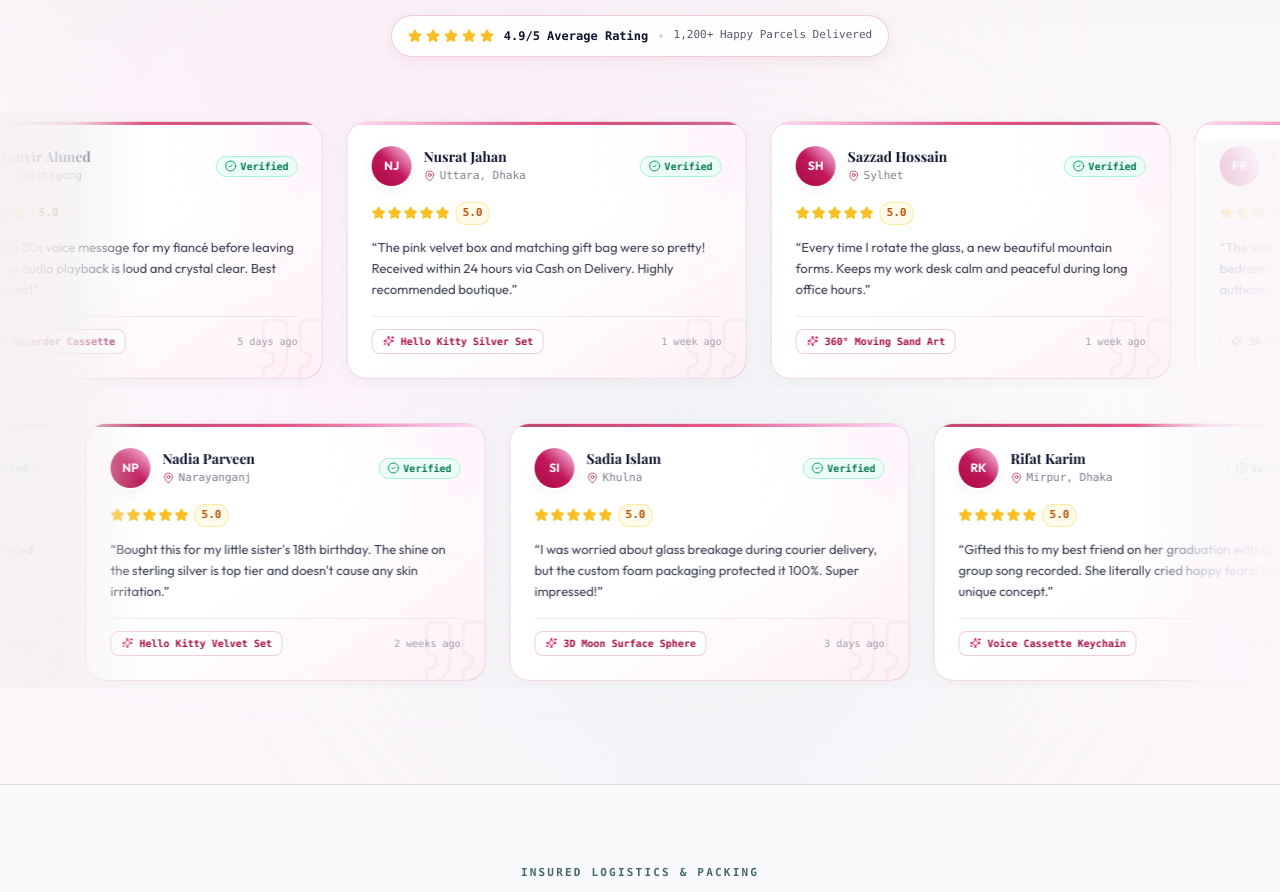
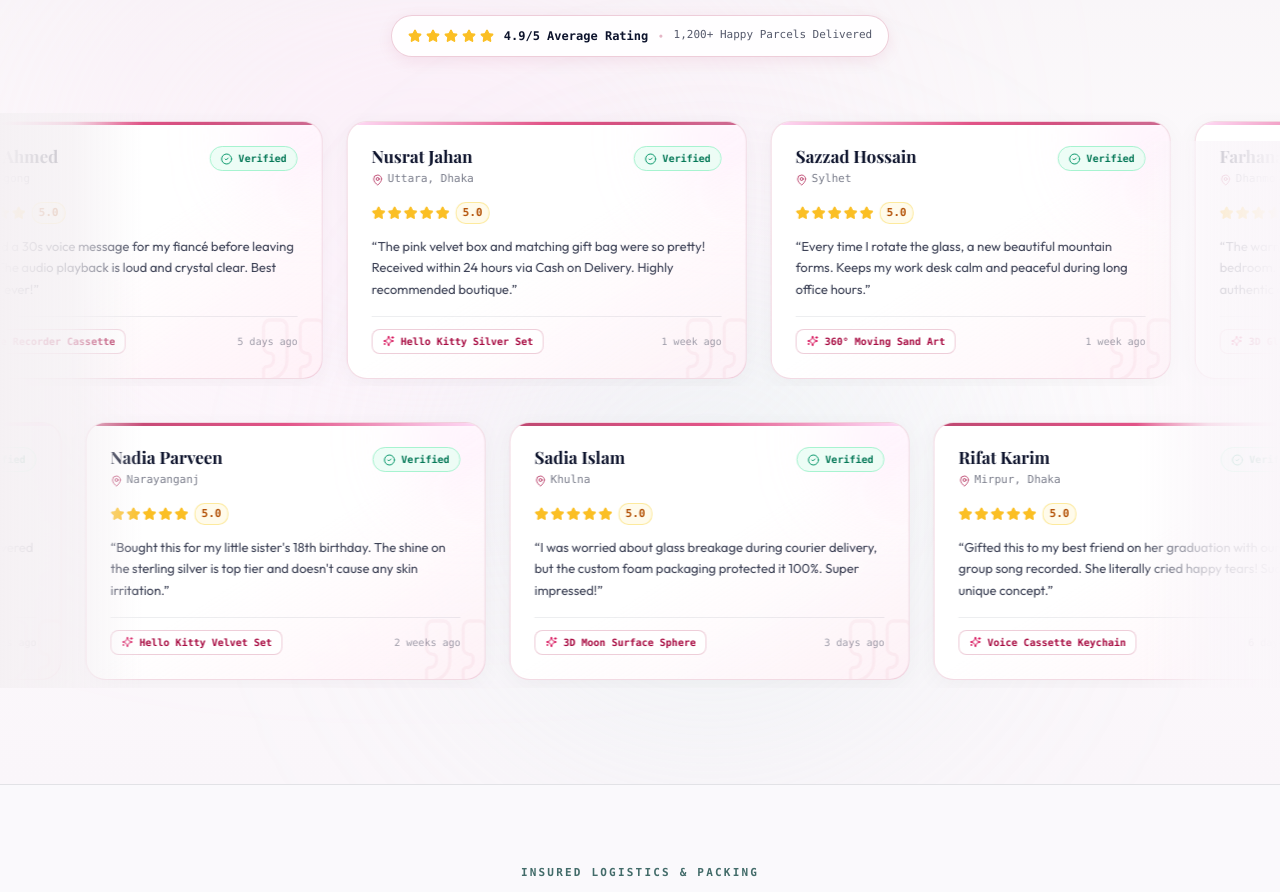
Before and after one commit to abunayem04/Zahra-s-World, a Next.js app: page / in a window 1280 px wide. Shown: the part 4480-5372 px from the top of the page. Built offline with nearby package versions, Linux system fonts and the light colour scheme; a web font is replaced by a local one.

Commit message:
refactor: remove avatar profile circle from review cards for a cleaner minimal look

```diff
--- a/src/components/reviews/ClientReviews.tsx
+++ b/src/components/reviews/ClientReviews.tsx
@@ -232,27 +232,20 @@
                 <div className="absolute -top-10 -right-10 w-28 h-28 rounded-full bg-[#FFD3F6]/35 blur-2xl pointer-events-none group-hover:scale-125 transition-transform duration-500" />
 
                 <div className="relative z-10">
-                  {/* Top Row: Customer Avatar, Name, Location & Verified Badge */}
-                  <div className="flex items-center justify-between gap-3 mb-4">
-                    <div className="flex items-center gap-3">
-                      {/* Monogram Gradient Avatar */}
-                      <div className="w-10 h-10 rounded-full bg-gradient-to-tr from-[#A80C42] via-[#C2185B] to-[#FFD3F6] text-white flex items-center justify-center font-bold text-xs shadow-sm ring-2 ring-white select-none shrink-0">
-                        {review.initials}
-                      </div>
-
+                  {/* Top Row: Customer Name, Location & Verified Badge */}
+                  <div className="flex items-start justify-between gap-3 mb-3.5">
                     <div>
-                        <h4 className="font-playfair font-bold text-sm text-noir group-hover:text-[#A80C42] transition-colors leading-tight">
+                      <h4 className="font-playfair font-bold text-base sm:text-[17px] text-noir group-hover:text-[#A80C42] transition-colors leading-tight">
                         {review.name}
                       </h4>
-                        <div className="flex items-center gap-1 text-[11px] font-mono text-noir/55 mt-0.5">
+                      <div className="flex items-center gap-1 text-[11px] font-mono text-noir/55 mt-1">
                         <MapPin className="w-3 h-3 text-[#A80C42]/70 shrink-0" />
                         <span>{review.location}</span>
                       </div>
                     </div>
-                    </div>
 
                     {/* Verified Buyer Pill */}
-                    <div className="inline-flex items-center gap-1 text-[10px] font-mono font-semibold text-emerald-700 bg-emerald-50 px-2 py-0.5 rounded-full border border-emerald-200 shrink-0">
+                    <div className="inline-flex items-center gap-1.5 text-[10px] font-mono font-semibold text-emerald-700 bg-emerald-50/90 px-2.5 py-1 rounded-full border border-emerald-200 shrink-0 shadow-2xs">
                       <CheckCircle2 className="w-3 h-3 text-emerald-600" />
                       <span>Verified</span>
                     </div>
@@ -319,27 +312,20 @@
                 <div className="absolute -top-10 -right-10 w-28 h-28 rounded-full bg-[#FFD3F6]/35 blur-2xl pointer-events-none group-hover:scale-125 transition-transform duration-500" />
 
                 <div className="relative z-10">
-                  {/* Top Row: Customer Avatar, Name, Location & Verified Badge */}
-                  <div className="flex items-center justify-between gap-3 mb-4">
-                    <div className="flex items-center gap-3">
-                      {/* Monogram Gradient Avatar */}
-                      <div className="w-10 h-10 rounded-full bg-gradient-to-tr from-[#A80C42] via-[#C2185B] to-[#FFD3F6] text-white flex items-center justify-center font-bold text-xs shadow-sm ring-2 ring-white select-none shrink-0">
-                        {review.initials}
-                      </div>
-
+                  {/* Top Row: Customer Name, Location & Verified Badge */}
+                  <div className="flex items-start justify-between gap-3 mb-3.5">
                     <div>
-                        <h4 className="font-playfair font-bold text-sm text-noir group-hover:text-[#A80C42] transition-colors leading-tight">
+                      <h4 className="font-playfair font-bold text-base sm:text-[17px] text-noir group-hover:text-[#A80C42] transition-colors leading-tight">
                         {review.name}
                       </h4>
-                        <div className="flex items-center gap-1 text-[11px] font-mono text-noir/55 mt-0.5">
+                      <div className="flex items-center gap-1 text-[11px] font-mono text-noir/55 mt-1">
                         <MapPin className="w-3 h-3 text-[#A80C42]/70 shrink-0" />
                         <span>{review.location}</span>
                       </div>
                     </div>
-                    </div>
 
                     {/* Verified Buyer Pill */}
-                    <div className="inline-flex items-center gap-1 text-[10px] font-mono font-semibold text-emerald-700 bg-emerald-50 px-2 py-0.5 rounded-full border border-emerald-200 shrink-0">
+                    <div className="inline-flex items-center gap-1.5 text-[10px] font-mono font-semibold text-emerald-700 bg-emerald-50/90 px-2.5 py-1 rounded-full border border-emerald-200 shrink-0 shadow-2xs">
                       <CheckCircle2 className="w-3 h-3 text-emerald-600" />
                       <span>Verified</span>
                     </div>
```
Lines whose indentation alone changed are shown as unchanged.
